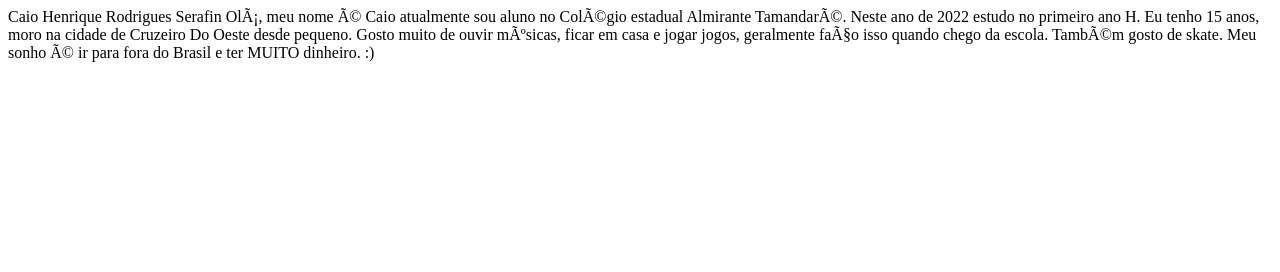
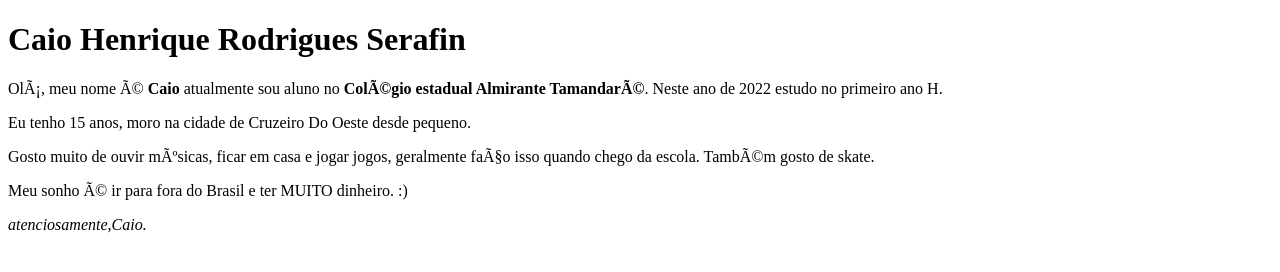
Before and after one commit to madrugaucho/Pensamento-Computacional---1ano-H---2022, a plain HTML site: page index.html in a window 1280 px wide. Drawn offline with Linux system fonts and the light colour scheme.

Commit message:
Update index.html

```diff
--- a/index.html
+++ b/index.html
@@ -4,10 +4,16 @@
 		<meta charset= “UTF-8”>
 		<title> Caio </title>
 		<link rel= “stylessheet” href= “style.css”>
-        Caio Henrique Rodrigues Serafin
+	</head>
 
-Olá, meu nome é Caio atualmente sou aluno no Colégio estadual Almirante Tamandaré. Neste ano de 2022 estudo no primeiro ano H.
+	<body>
+		<h1>Caio Henrique Rodrigues Serafin</h1>
+		<p>Olá, meu nome é <b>Caio</b> atualmente sou aluno no <b>Colégio estadual Almirante Tamandaré</b>. Neste ano de 2022 estudo no primeiro ano H.</p>
+		<p>Eu tenho 15 anos, moro na cidade de Cruzeiro Do Oeste desde pequeno. </p>
+		<p>Gosto muito de ouvir músicas, ficar em casa e jogar jogos, geralmente faço isso quando chego da escola. Também gosto de skate. </p>
+		<p>Meu sonho é ir para fora do Brasil e ter MUITO dinheiro. :)</p>
 
-Eu tenho 15 anos, moro na cidade de Cruzeiro Do Oeste desde pequeno. Gosto muito de ouvir músicas, ficar em casa e jogar jogos, geralmente faço isso quando chego da escola. Também gosto de skate.
+		<p><em>atenciosamente,Caio.</em></p>
 
-Meu sonho é ir para fora do Brasil e ter MUITO dinheiro. :)
+	</body>
+</html>
```
